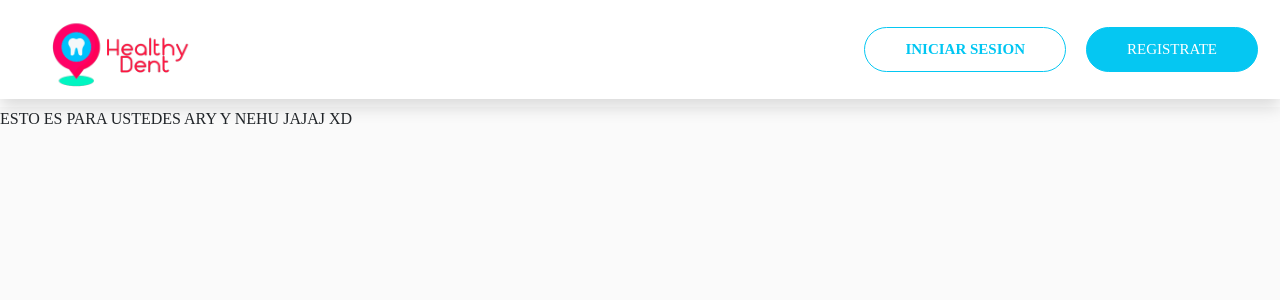
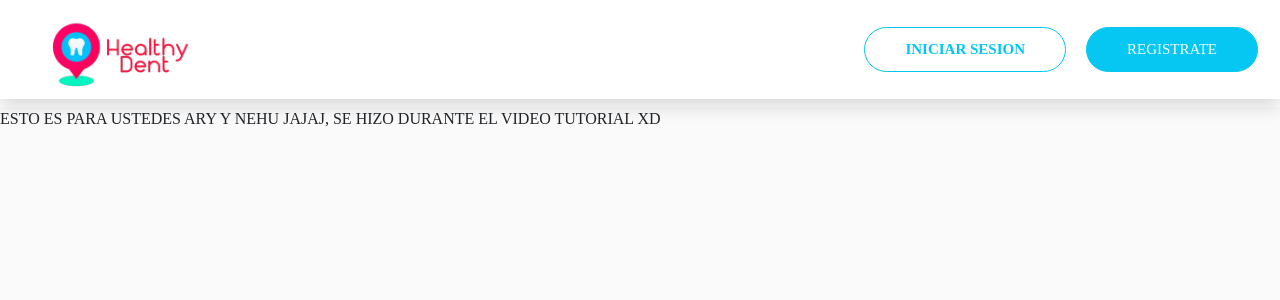
Before and after one commit to AgusRicardo/Healthy_Dent_Front-end, a React (Create React App) app in the folder client/: page /loginProfessional in a window 1280 px wide. Shown: the top 300 px of the page. Built offline with nearby package versions, Linux system fonts and the light colour scheme; a web font is replaced by a local one.

Commit message:
Cambios en loginProfessional (prueba video)

```diff
--- a/client/src/pages/loginProfessional.js
+++ b/client/src/pages/loginProfessional.js
@@ -4,7 +4,10 @@ import Layout from "../components/Layout";
 export const LoginProfessional = () => {
   return (
     <Layout>
-      <div>ESTO ES PARA USTEDES ARY Y NEHU JAJAJ XD</div>
+      <div>
+        ESTO ES PARA USTEDES ARY Y NEHU JAJAJ, SE HIZO DURANTE EL VIDEO TUTORIAL
+        XD
+      </div>
     </Layout>
   );
 };
```
